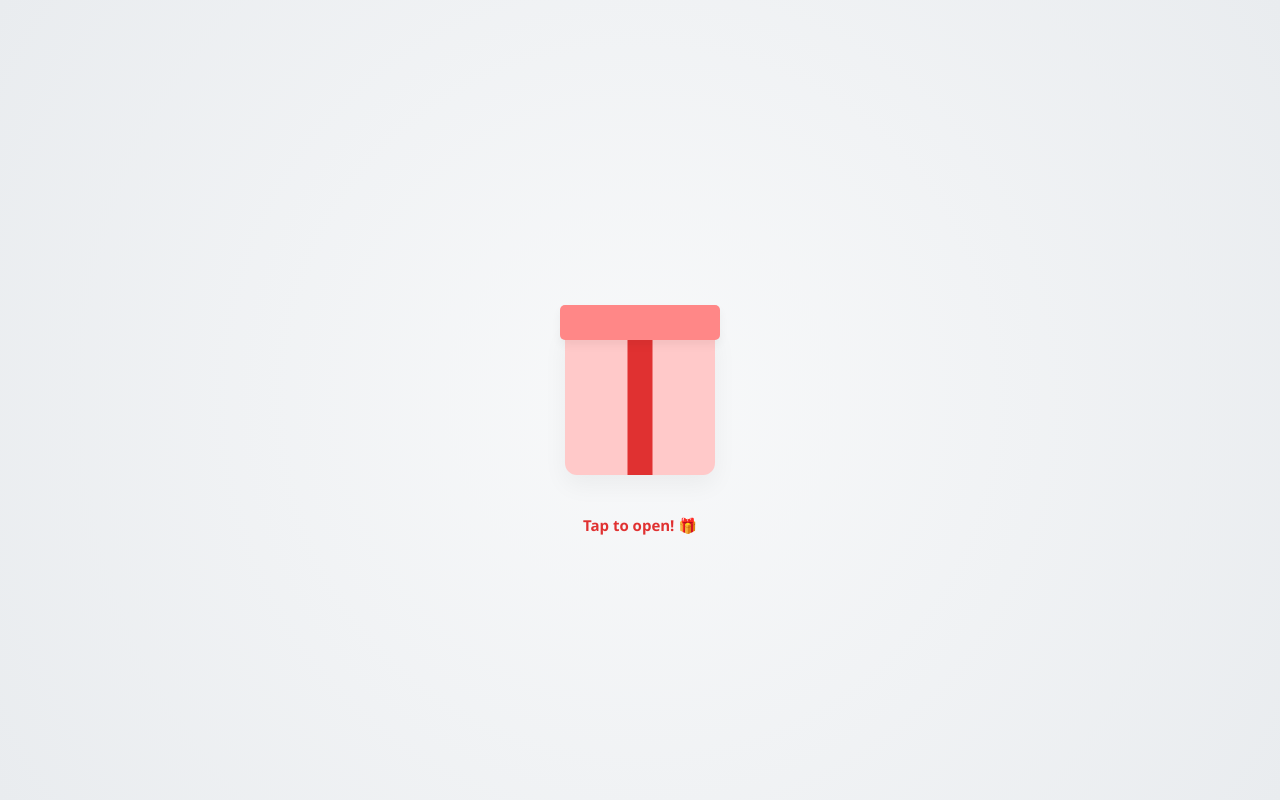
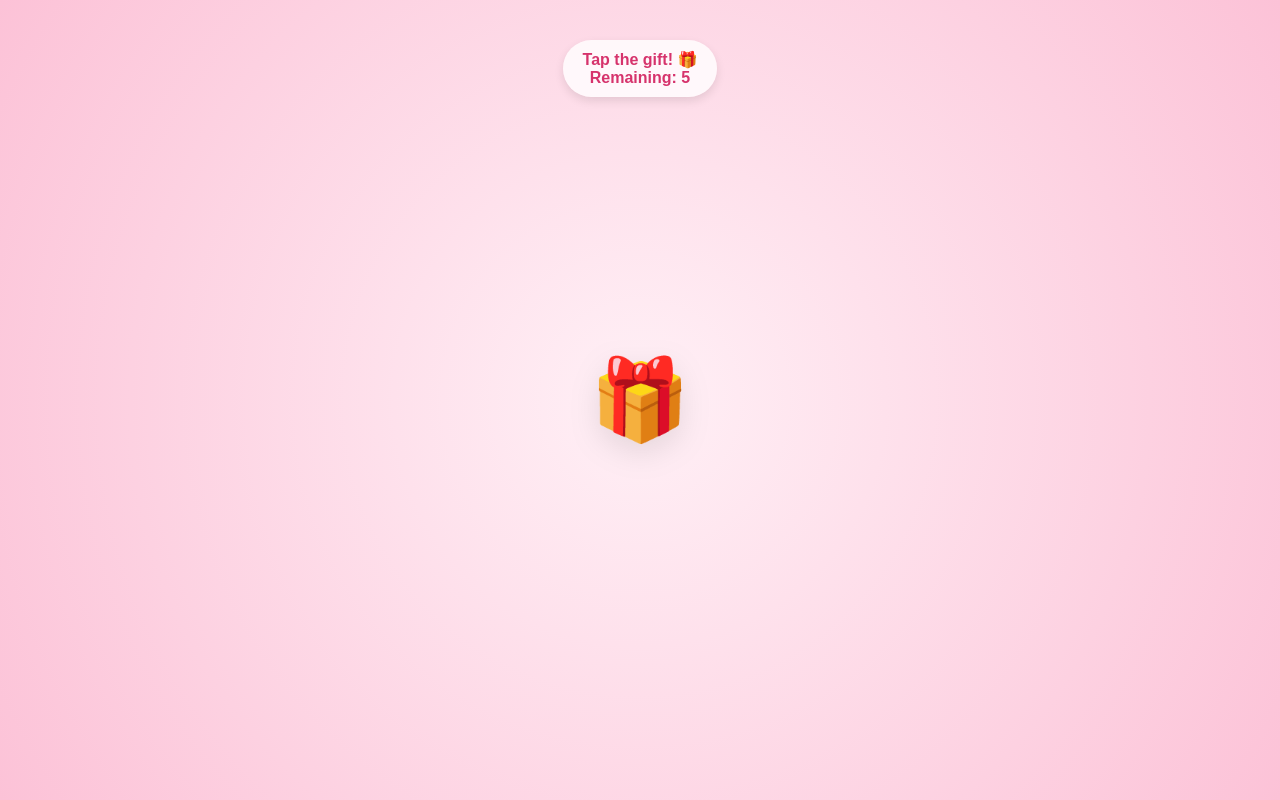
Before and after one commit to charefoussama598-sketch/birthday_gift, a plain HTML site: page index.html in a window 1280 px wide. Drawn offline with Linux system fonts and the light colour scheme.

Commit message:
Update index.html

```diff
--- a/index.html
+++ b/index.html
@@ -2,128 +2,159 @@
 <html lang="en">
 <head>
     <meta charset="UTF-8">
-    <meta name="viewport" content="width=device-width, initial-scale=1.0, maximum-scale=1.0, user-scalable=no">
-    <title>A Special Gift for Israa</title>
+    <meta name="viewport" content="width=device-width, initial-scale=1.0">
+    <title>A Special Gift for You 🎁</title>
     <style>
-        * { -webkit-tap-highlight-color: transparent; box-sizing: border-box; }
-
         body {
+            margin: 0;
+            height: 100vh;
             display: flex;
+            align-items: center;
             justify-content: center;
-            align-items: center;
-            height: 100vh;
-            margin: 0;
-            background: radial-gradient(circle, #f8f9fa 0%, #e9ecef 100%);
-            font-family: 'Segoe UI', Tahoma, Geneva, Verdana, sans-serif;
+            background: radial-gradient(circle, #fff0f6 0%, #fcc2d7 100%);
+            font-family: 'Poppins', sans-serif;
             overflow: hidden;
-            color: #495057;
+            touch-action: manipulation;
         }
 
-        #giftContainer {
-            position: relative;
+        #hint-bar {
+            position: fixed;
+            top: 40px;
+            background: rgba(255, 255, 255, 0.8);
+            padding: 10px 20px;
+            border-radius: 30px;
+            color: #d6336c;
+            font-weight: bold;
+            z-index: 200;
+            text-align: center;
+            box-shadow: 0 4px 10px rgba(0,0,0,0.1);
+        }
+
+        .gift-container {
+            position: absolute;
             cursor: pointer;
-            width: 150px;
-            height: 150px;
-            display: flex;
-            justify-content: center;
-            align-items: center;
-            z-index: 10;
+            transition: all 0.3s cubic-bezier(0.175, 0.885, 0.32, 1.275);
+            z-index: 100;
+            user-select: none;
+            -webkit-tap-highlight-color: transparent;
         }
 
         .gift-box {
-            width: 100%;
-            height: 100%;
-            background: #ffc9c9;
-            border-radius: 12px;
-            position: relative;
-            box-shadow: 0 10px 25px rgba(0,0,0,0.05);
-            transition: transform 0.3s ease;
+            font-size: 80px;
+            filter: drop-shadow(0 10px 15px rgba(0,0,0,0.1));
         }
 
-        /* شريط الهدية الأحمر */
-        .gift-box::after {
-            content: '';
-            position: absolute;
-            width: 25px;
-            height: 100%;
-            background: #e03131;
-            left: 50%;
-            transform: translateX(-50%);
+        #celebration {
+            display: none;
+            text-align: center;
+            padding: 20px;
+            animation: popIn 1s ease-out forwards;
         }
 
-        .lid {
-            width: 160px;
-            height: 35px;
-            background: #ff8787;
-            position: absolute;
-            top: -20px;
-            left: -5px;
-            z-index: 11;
-            border-radius: 5px;
-            transition: all 0.6s cubic-bezier(0.68, -0.55, 0.265, 1.55);
-            box-shadow: 0 5px 10px rgba(0,0,0,0.05);
+        @keyframes popIn {
+            0% { opacity: 0; transform: scale(0.5); }
+            100% { opacity: 1; transform: scale(1); }
         }
 
-        /* الكارط اللي تخرج لـ إسراء */
-        .card {
+        .main-title { color: #d6336c; font-size: 2.2rem; margin: 10px 0; }
+        .sub-text { color: #862e9c; font-size: 1.2rem; }
+
+        .particle {
             position: absolute;
-            top: 10px;
-            left: 50%;
-            transform: translate(-50%, 0);
-            width: 280px;
-            background: white;
-            padding: 30px;
-            border-radius: 20px;
-            box-shadow: 0 15px 45px rgba(0,0,0,0.1);
-            text-align: center;
-            opacity: 0;
-            visibility: hidden;
-            transition: all 0.8s cubic-bezier(0.175, 0.885, 0.32, 1.275);
-            color: #495057;
-            z-index: 1;
+            pointer-events: none;
+            animation: floatUp 4s linear forwards;
+            z-index: 50;
         }
 
-        .card h2 { color: #e03131; margin-top: 0; font-size: 24px; }
-        .card p { font-size: 16px; line-height: 1.6; margin-bottom: 5px; }
+        @keyframes floatUp {
+            0% { transform: translateY(110vh) rotate(0deg); opacity: 1; }
+            100% { transform: translateY(-10vh) rotate(360deg); opacity: 0; }
+        }
 
-        /* حركة الفتح */
-        .open .lid { transform: translateY(-170px) rotate(-15deg); opacity: 0; }
-        .open .card { opacity: 1; visibility: visible; transform: translate(-50%, -230px); }
-        .open .gift-box { transform: scale(0.9); background: #ffe3e3; }
-
-        .hint {
-            position: absolute;
-            bottom: -60px;
-            width: 100%;
-            text-align: center;
-            color: #e03131;
-            font-weight: bold;
-            font-size: 15px;
+        @keyframes shake {
+            0%, 100% { transform: rotate(0); }
+            25% { transform: rotate(10deg); }
+            75% { transform: rotate(-10deg); }
         }
     </style>
 </head>
 <body>
 
-<div id="giftContainer">
-    <div class="card">
-        <h2>Happy Birthday, Israa! 🌸</h2>
-        <p>Wishing you a day filled with love and laughter. You deserve the best! ✨</p>
-        <p style="font-size: 14px; color: #ff8787;">Enjoy your special day! 💖</p>
+    <div id="hint-bar">
+        Tap the gift! 🎁 <br>
+        <span id="counter">Remaining: 5</span>
     </div>
-    <div class="lid"></div>
-    <div class="gift-box"></div>
-    <div class="hint">Tap to open! 🎁</div>
-</div>
 
-<script>
-    const gift = document.getElementById('giftContainer');
-    function toggleGift(e) {
-        if (e.cancelable) e.preventDefault();
-        gift.classList.toggle('open');
-    }
-    gift.addEventListener('touchstart', toggleGift, {passive: false});
-    gift.addEventListener('click', toggleGift);
-</script>
+    <div class="gift-container" id="gift-section" onclick="handleInteraction()">
+        <div class="gift-box" id="actual-gift">🎁</div>
+    </div>
 
+    <div id="celebration">
+        <div style="font-size: 80px;">🌸</div>
+        <h1 class="main-title">Happy Birthday, Gorgeous! ✨</h1>
+        <p class="sub-text">Wishing you a year as lovely as you are.</p>
+        <div style="font-size: 40px; margin-top: 20px;">🎂💖👑</div>
+    </div>
+
+    <script>
+        let touchCount = 0;
+        const maxTouches = 5;
+        const giftContainer = document.getElementById('gift-section');
+        const giftEmoji = document.getElementById('actual-gift');
+        const hint = document.getElementById('hint-bar');
+        const counterText = document.getElementById('counter');
+
+        function handleInteraction() {
+            if (touchCount < maxTouches) {
+                // تحريك الهدية
+                const padding = 80;
+                const newX = Math.random() * (window.innerWidth - padding * 2) + padding;
+                const newY = Math.random() * (window.innerHeight - padding * 2) + padding;
+
+                giftContainer.style.left = (newX - 40) + 'px';
+                giftContainer.style.top = (newY - 40) + 'px';
+
+                touchCount++;
+                counterText.innerText = "Remaining: " + (maxTouches - touchCount);
+
+                if (touchCount === maxTouches) {
+                    counterText.innerText = "You won! ✨";
+                    hint.style.background = "#fff0f6";
+                    giftContainer.style.left = "50%";
+                    giftContainer.style.top = "50%";
+                    giftContainer.style.transform = "translate(-50%, -50%)";
+                    giftEmoji.style.animation = "shake 0.5s infinite";
+                    giftEmoji.innerHTML = "💝";
+                }
+            } else {
+                openSurprise();
+            }
+        }
+
+        function openSurprise() {
+            giftContainer.style.display = 'none';
+            hint.style.display = 'none';
+            document.getElementById('celebration').style.display = 'block';
+            document.body.style.background = "#fff5f8";
+            setInterval(createParticle, 150);
+        }
+
+        function createParticle() {
+            const symbols = ['💖', '🌸', '✨', '💕', '🎈'];
+            const p = document.createElement('div');
+            p.classList.add('particle');
+            p.innerHTML = symbols[Math.floor(Math.random() * symbols.length)];
+            p.style.left = Math.random() * 100 + 'vw';
+            p.style.fontSize = (Math.random() * 20 + 20) + 'px';
+            document.body.appendChild(p);
+            setTimeout(() => p.remove(), 4000);
+        }
+
+        window.onload = () => {
+            giftContainer.style.left = "50%";
+            giftContainer.style.top = "50%";
+            giftContainer.style.transform = "translate(-50%, -50%)";
+        };
+    </script>
 </body>
 </html>
```
